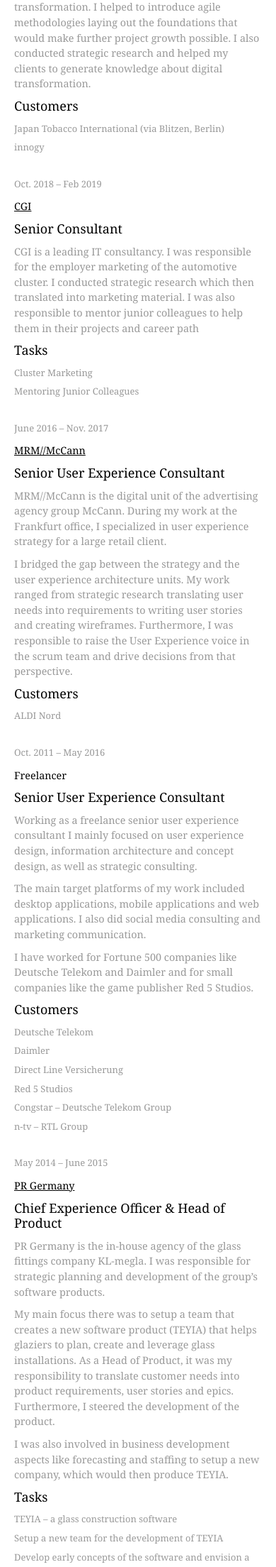
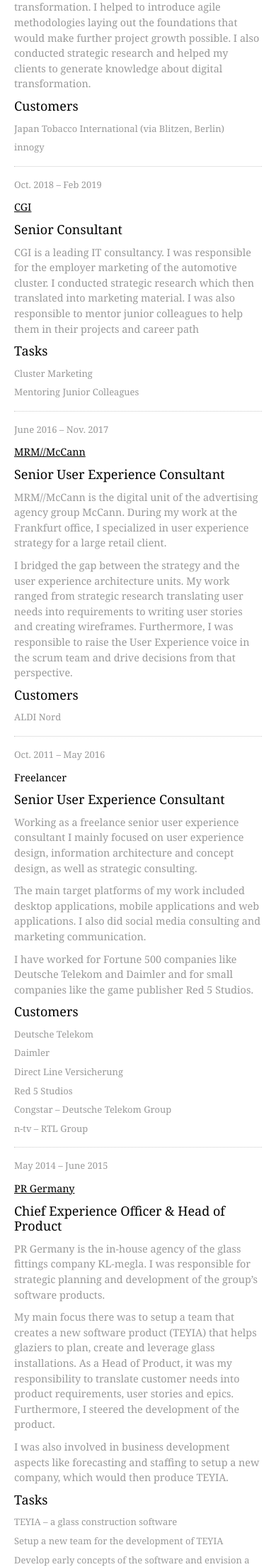
Before and after one commit to ma6/ma6.github.io, a Jekyll site: the page built from _pages/index.md, in a window 390 px wide. Shown: the part 1351-3559 px from the top of the page at 71% size. Built offline with Jekyll 4.4.1, drawn with Linux system fonts in a browser that asks for light colours; some web fonts are replaced; comment, search, counter and statistics services are not loaded; some of the changed text lies outside the part shown.

Commit message:
Mobile Optimization

```diff
--- a/_data/experience.yml
+++ b/_data/experience.yml
@@ -87,7 +87,7 @@
   end-date: Sep. 2011
   company: nexum
   company-url: http://nexum.de/
-  title: Senior Information Architect
+  title: Consultant and Concept Designer
   content:
     - text: In my work at nexum – a digital agency and consultancy based in Cologne (Germany) – as a consultant and concept designer I specialised in user experience design for web applications. My most important project was the website relaunch for the biggest Swiss retailer Coop. I was responsible for the overall conceptual design and the interaction design of most web applications.
     - text: I was part of the editorial team that launched ux·zentrisch – one of the leading German user experience blogs at the time.
--- a/_includes/experience.html
+++ b/_includes/experience.html
@@ -5,7 +5,7 @@
 </div>
 
 {% for item in site.data.experience %}
-<div class="row">
+<div class="row items {% cycle 'odd', 'even' %} {% if forloop.first == true %} first {% endif %}">
     <div class="job_item">
         <div class="two columns">
             <p class="date">{% if item.end-date %} {{ item.start-date }} – {{ item.end-date }} {% else %} since {{ item.start-date }} {% endif %}</p>
--- a/_includes/honorary.html
+++ b/_includes/honorary.html
@@ -5,7 +5,7 @@
 </div>
 
 {% for item in site.data.honorary %}
-<div class="row">
+<div class="row items {% cycle 'odd', 'even' %} {% if forloop.first == true %} first {% endif %}">
     <div class="job_item">
         <div class="two columns">
             <p class="date">{% if item.end-date %} {{ item.start-date }} – {{ item.end-date }} {% else %} since {{ item.start-date }} {% endif %}</p>
--- a/_includes/publications.html
+++ b/_includes/publications.html
@@ -6,7 +6,7 @@
 
 
 {% for item in site.data.publications %}
-<div class="row">
+<div class="row items {% cycle 'odd', 'even' %} {% if forloop.first == true %} first {% endif %}">
     <div class="job_item">
         <div class="two columns">
             <p class="date">{{ item.date }}</p>
--- a/_includes/universities.html
+++ b/_includes/universities.html
@@ -5,7 +5,7 @@
 </div>
 
 {% for item in site.data.universities %}
-<div class="row">
+<div class="row items {% cycle 'odd', 'even' %} {% if forloop.first == true %} first {% endif %}">
     <div class="job_item">
         <div class="two columns">
             <p class="date">{% if item.end-date %} {{ item.start-date }} – {{ item.end-date }} {% else %} since {{ item.start-date }} {% endif %}</p>
--- a/css/styles.css
+++ b/css/styles.css
@@ -141,4 +141,20 @@
     .date {
         text-align: left;
     }
+
+    .odd {}
+
+    .even {}
+
+    .items {
+        border-top: 1px #ccc dotted;
+        padding-top: 15px;
+
+    }
+
+    .first {
+
+        padding-top: 0px;
+        border-top: 0px;
+    }
 }
```
